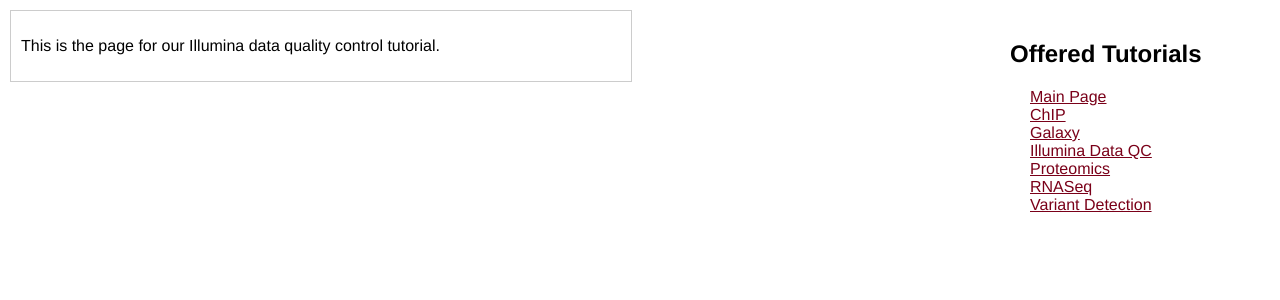
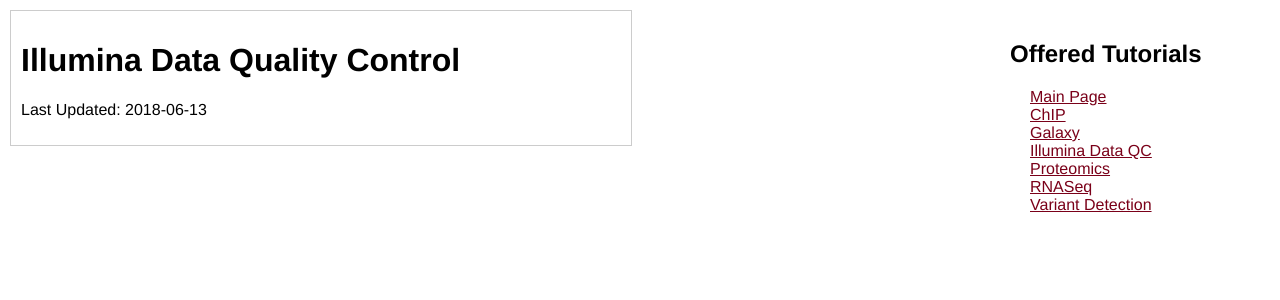
Before and after one commit to msi-ris/Tutorials, a Jekyll site: the page built from illumina_qc.md, in a window 1280 px wide. Shown: the top 300 px of the page. Built offline with Jekyll 4.4.1, drawn with Linux system fonts in a browser that asks for light colours.

Commit message:
test an update to illumina

```diff
--- a/illumina_qc.md
+++ b/illumina_qc.md
@@ -3,6 +3,8 @@ layout: default
 title: Illumina Data QC Tutorial
 permalink: /illumina/
 exclude: false
+updated: 2018-06-13
 ---
 
-<p>This is the page for our Illumina data quality control tutorial.</p>
+# Illumina Data Quality Control
+Last Updated: {{page.updated}}
```
